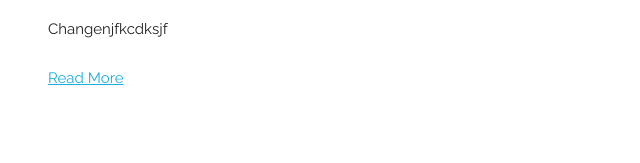
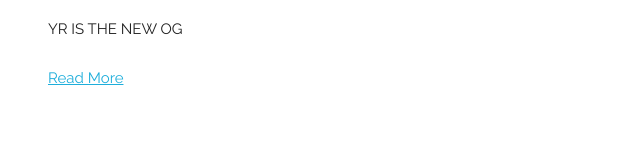
Before and after one commit to smichesses/smichesses.github.io, a plain HTML site: page index.html in a window 1280 px wide. Shown: the part 812-975 px from the top of the page, 528-1168 px from the left. Drawn offline with Linux system fonts and the light colour scheme; files whose address does not match are found by name.

Commit message:
EDITED yr to og article

```diff
--- a/index.html
+++ b/index.html
@@ -94,7 +94,7 @@
         <small><span id="news-author">Yerim Kim</span>
           <span id="news-date"> / January 23, 2011</span></small></h5>
 
-      <p>Changenjfkcdksjf</p>
+      <p>YR IS THE NEW OG</p>
 
       <a href="Blog.html" id="news-link">Read More</a>
     </div>
```
